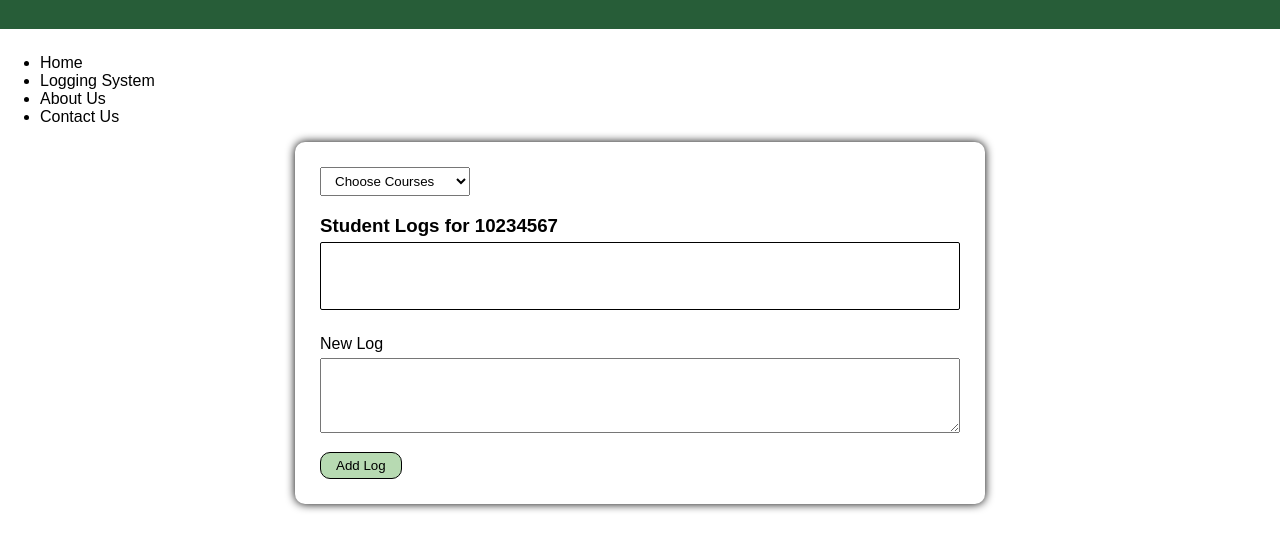
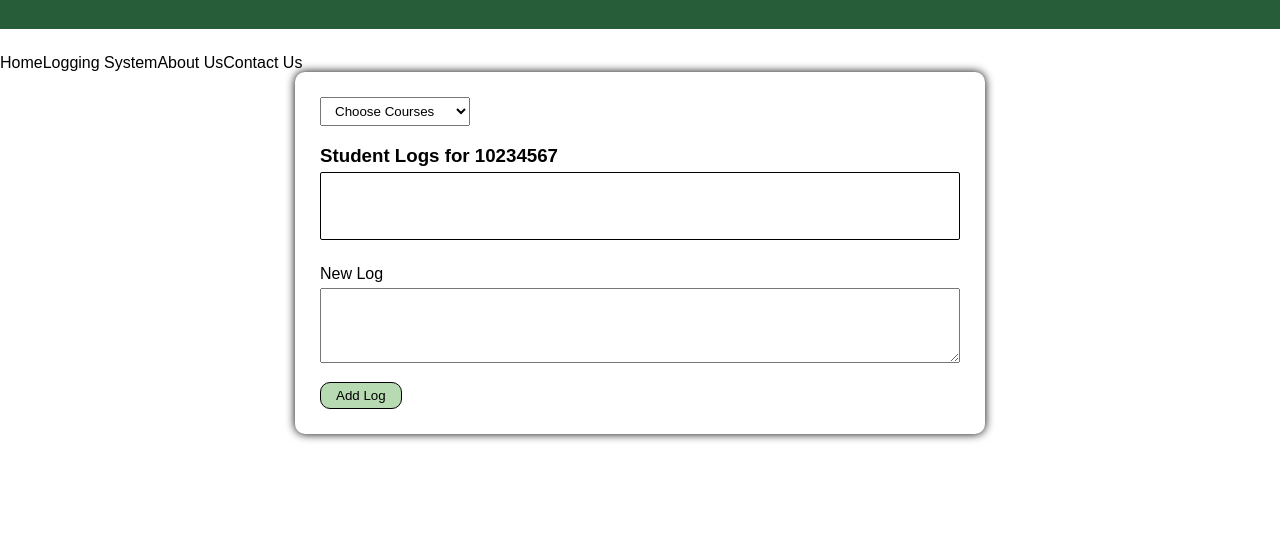
Before and after one commit to WestynD/Dark-Mode-and-UVU-Branding, a website: page public/index.html in a window 1280 px wide. Shown: the part 71-620 px from the top of the page. Drawn offline with Linux system fonts and the light colour scheme; no server answers; a web font is replaced by a local one.

Commit message:
1 file modified

```diff
--- a/public/style.css
+++ b/public/style.css
@@ -17,11 +17,12 @@ header h1 {
 }
 
 #navBar {
+  font-family: Rajdhani, Arial, sans-serif;
   margin: 0;
   padding: 0;
 }
 
-#navbar ul {
+#navBar ul {
   margin: 0;
   padding: 0;
   list-style-type: none;
@@ -29,7 +30,7 @@ header h1 {
   flex-direction: row;
 }
 
-#navbar ul li {
+#navBar ul li {
   display: inline;
 }
 
```
